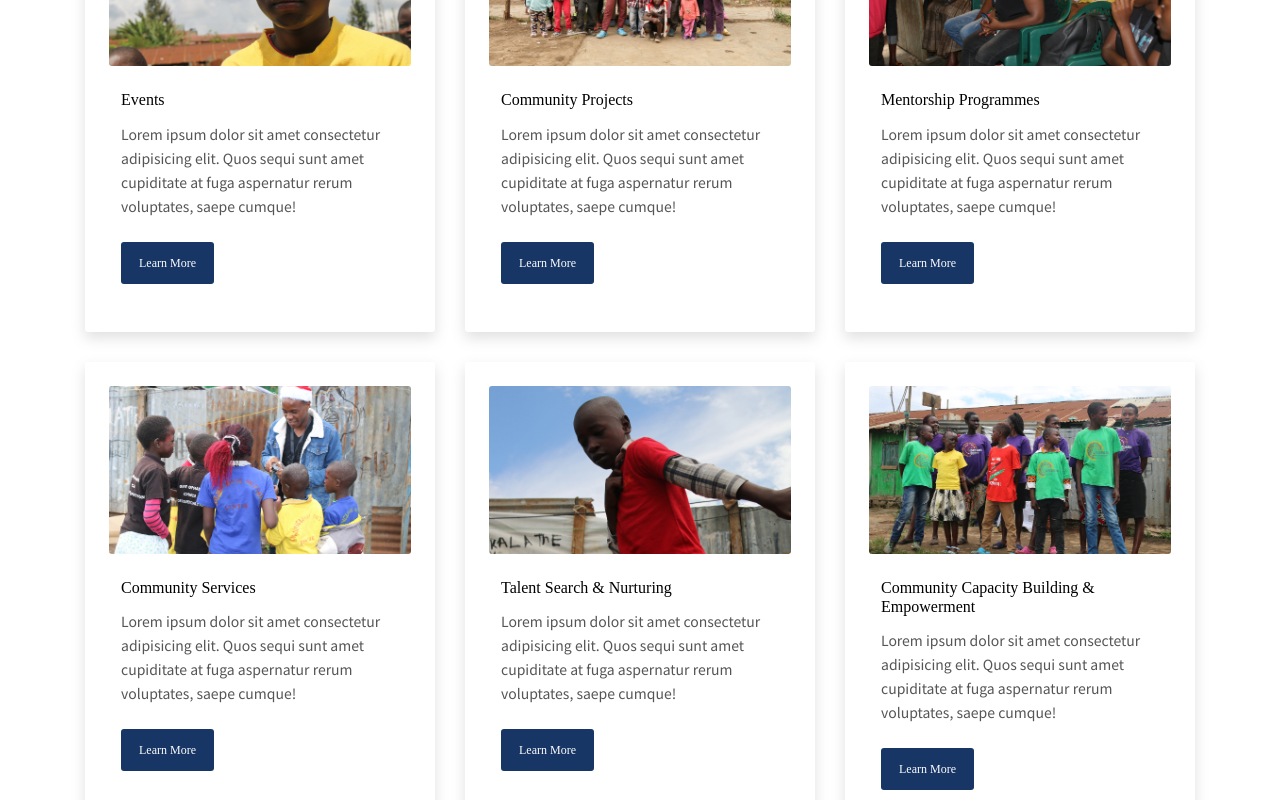
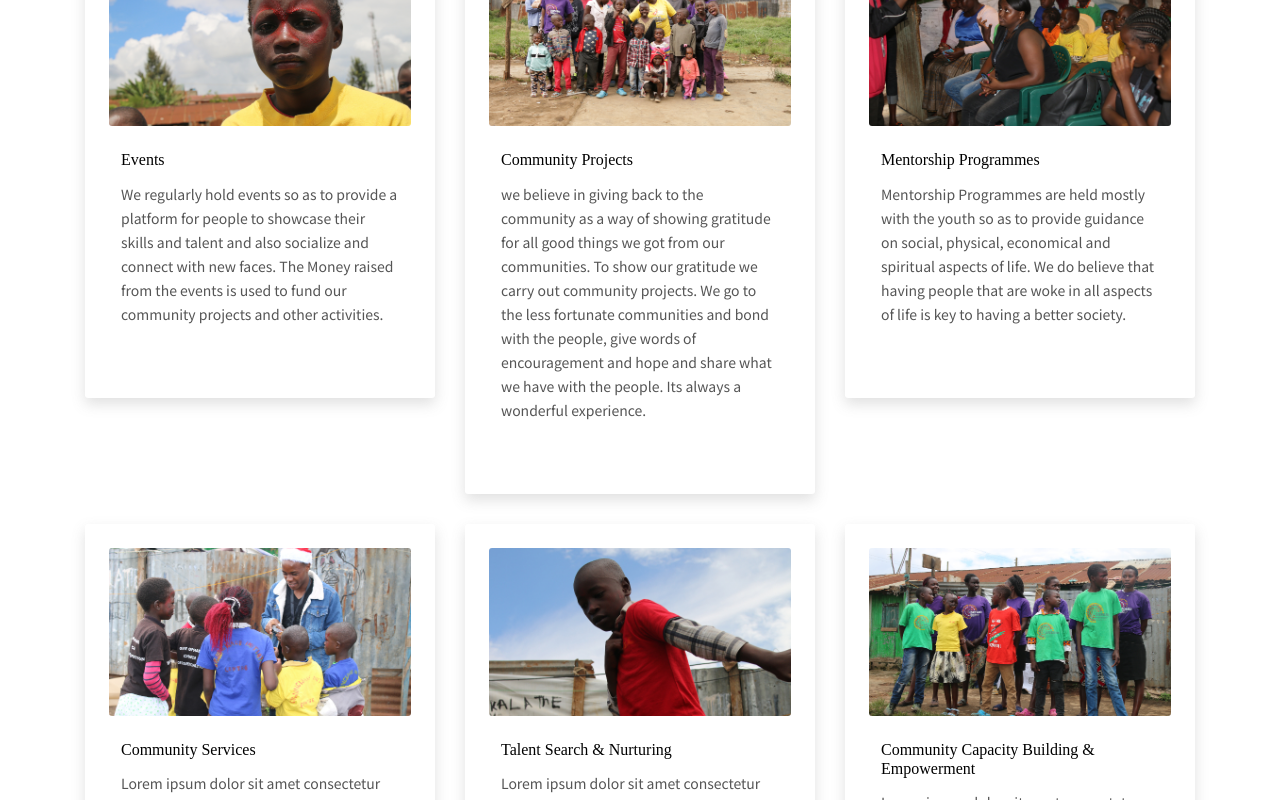
Before and after one commit to gabrieladams/netplus-redo, a React (Create React App) app: page / in a window 1280 px wide. Shown: the part 1780-2580 px from the top of the page. Built offline with nearby package versions, Linux system fonts and the light colour scheme.

Commit message:
new message

```diff
--- a/src/components/Header.js
+++ b/src/components/Header.js
@@ -1,18 +1,10 @@
 import React from 'react';
-import { useLocation } from 'react-router-dom';
 import NavBar from './NavBar';
 import Hero from './Hero';
 
 function Header() {
   return (
-    <header
-      style={
-        useLocation().pathname === '/'
-          ? { height: '100vh' }
-          : { height: '60vh' }
-      }
-      id='main-hdr'
-    >
+    <header id='main-hdr'>
       <NavBar />
       <Hero />
     </header>
--- a/src/components/Hero.js
+++ b/src/components/Hero.js
@@ -2,7 +2,6 @@ import React from 'react';
 import { Link, useLocation } from 'react-router-dom';
 
 function Hero() {
-  const nav = document.getElementsByClassName('navbar');
   const location = useLocation();
   const route = location.pathname;
 
@@ -25,10 +24,11 @@ function Hero() {
       ''
     );
 
-  console.log(nav);
-
   return (
-    <div id='hero'>
+    <div
+      style={route === '/' ? { height: '100vh' } : { height: '60vh' }}
+      id='hero'
+    >
       <div className='hero-overlay h-100'>
         <div className='container h-100'>
           <div className='hero-content h-100 d-flex align-items-center'>
@@ -78,9 +78,3 @@ function Hero() {
 }
 
 export default Hero;
-
-// style={
-//   document.querySelector('nav .navbar-collapse').classList.contain('show')
-//     ? { height: calc(100 % -232.5) }
-//     : { height: calc(100 % -53) }
-// }
--- a/src/components/NavBar.js
+++ b/src/components/NavBar.js
@@ -1,7 +1,5 @@
 import React from 'react';
 import { Link } from 'react-router-dom';
-import 'bootstrap/dist/js/bootstrap.js';
-// import 'bootstrap/dist/js/bootstrap.js';
 
 function NavBar() {
   return (
--- a/src/components/WhatWeDo.js
+++ b/src/components/WhatWeDo.js
@@ -27,16 +27,18 @@ function WhatWeDo() {
                 <div className='item-body'>
                   <h6 className='item-title'>Events</h6>
                   <p className='item-details mb-0'>
-                    Lorem ipsum dolor sit amet consectetur adipisicing elit.
-                    Quos sequi sunt amet cupiditate at fuga aspernatur rerum
-                    voluptates, saepe cumque!
+                    We regularly hold events so as to provide a platform for
+                    people to showcase their skills and talent and also
+                    socialize and connect with new faces. The Money raised from
+                    the events is used to fund our community projects and other
+                    activities.
                   </p>
                 </div>
-                <div className='item-ftr'>
+                {/* <div className='item-ftr'>
                   <Link className='item-link button button-sm' to='/'>
                     Learn More
                   </Link>
-                </div>
+                </div> */}
               </div>
             </div>
 
@@ -49,16 +51,20 @@ function WhatWeDo() {
                 <div className='item-body'>
                   <h6 className='item-title'>Community Projects</h6>
                   <p className='item-details mb-0'>
-                    Lorem ipsum dolor sit amet consectetur adipisicing elit.
-                    Quos sequi sunt amet cupiditate at fuga aspernatur rerum
-                    voluptates, saepe cumque!
+                    we believe in giving back to the community as a way of
+                    showing gratitude for all good things we got from our
+                    communities. To show our gratitude we carry out community
+                    projects. We go to the less fortunate communities and bond
+                    with the people, give words of encouragement and hope and
+                    share what we have with the people. Its always a wonderful
+                    experience.
                   </p>
                 </div>
-                <div className='item-ftr'>
+                {/* <div className='item-ftr'>
                   <Link className='item-link button button-sm' to='/'>
                     Learn More
                   </Link>
-                </div>
+                </div> */}
               </div>
             </div>
 
@@ -71,16 +77,18 @@ function WhatWeDo() {
                 <div className='item-body'>
                   <h6 className='item-title'>Mentorship Programmes</h6>
                   <p className='item-details mb-0'>
-                    Lorem ipsum dolor sit amet consectetur adipisicing elit.
-                    Quos sequi sunt amet cupiditate at fuga aspernatur rerum
-                    voluptates, saepe cumque!
+                    Mentorship Programmes are held mostly with the youth so as
+                    to provide guidance on social, physical, economical and
+                    spiritual aspects of life. We do believe that having people
+                    that are woke in all aspects of life is key to having a
+                    better society.
                   </p>
                 </div>
-                <div className='item-ftr'>
+                {/* <div className='item-ftr'>
                   <Link className='item-link button button-sm' to='/'>
                     Learn More
                   </Link>
-                </div>
+                </div> */}
               </div>
             </div>
 
--- a/src/scss/_donationvolunteer.scss
+++ b/src/scss/_donationvolunteer.scss
@@ -1,9 +1,8 @@
 section#donation-volunteer {
   @include background(url(../assets/img/donation-volunteer-hero.jpg));
-  // background-position: top;
   .section-inner {
     padding: 120px 0px;
-    background-color: rgba(0, 0, 0, 0.7);
+    background-color: $overlay_bgcolor;
     .section-body {
       .item {
         position: relative;
--- a/src/scss/_hero.scss
+++ b/src/scss/_hero.scss
@@ -1,8 +1,7 @@
 #hero {
-  height: calc(100% - 53px);
   @include background(url(../assets/img/hero.jpg));
   .hero-overlay {
-    background-color: rgba(0, 0, 0, 0.6);
+    background-color: $overlay_bgcolor;
   }
   .hero-content {
     .hero-content-inner {
--- a/src/scss/_navbar.scss
+++ b/src/scss/_navbar.scss
@@ -24,6 +24,9 @@ nav.navbar-light {
         &:active {
           color: inherit;
         }
+        @media #{$tab_device} {
+          padding: 8px 12px;
+        }
       }
       .active {
         color: inherit;
--- a/src/scss/_variables.scss
+++ b/src/scss/_variables.scss
@@ -3,6 +3,12 @@
 // site theme color
 $theme_color: #173565;
 $neutral_color: #ffffff;
+
+// site primary font family
+$pri_font: 'Noto Sans JP', sans-serif;
+
+//site secondary font family
+$sec_font: 'Noto Serif JP', serif;
 
 // site base fontsize
 $base_fontsize: 14px;
@@ -11,22 +17,20 @@ $base_fontsize: 14px;
 $txt_color: #555555;
 $txt_color_light: #dddddd;
 
-// site primary font family
-$pri_font: 'Noto Sans JP', sans-serif;
-
 // header colors
 $hdr_color_light: #ffffff;
 $hdr_color_dark: #000000;
 
-//secondary font family
-$sec_font: 'Noto Serif JP', serif;
-
 // button color
 $btn_color: #ffffff;
+// button color hover
 $btn_bgcolor_hover: #274a82;
 
 // background color
 $gray_bgcolor: #ebebeb;
+
+// over background color
+$overlay_bgcolor: rgba(0, 0, 0, 0.65);
 
 // border radius
 $border_radius: 3px;
@@ -50,5 +54,3 @@ $above_tab_device: '(min-width: 992px)';
 $md_device: 'only screen and (min-width: 992px) and (max-width: 1199px)';
 
 $lg-device: '(min-width: 1200px)';
-
-// $sm_device: '(max-width: 767px)';
```
